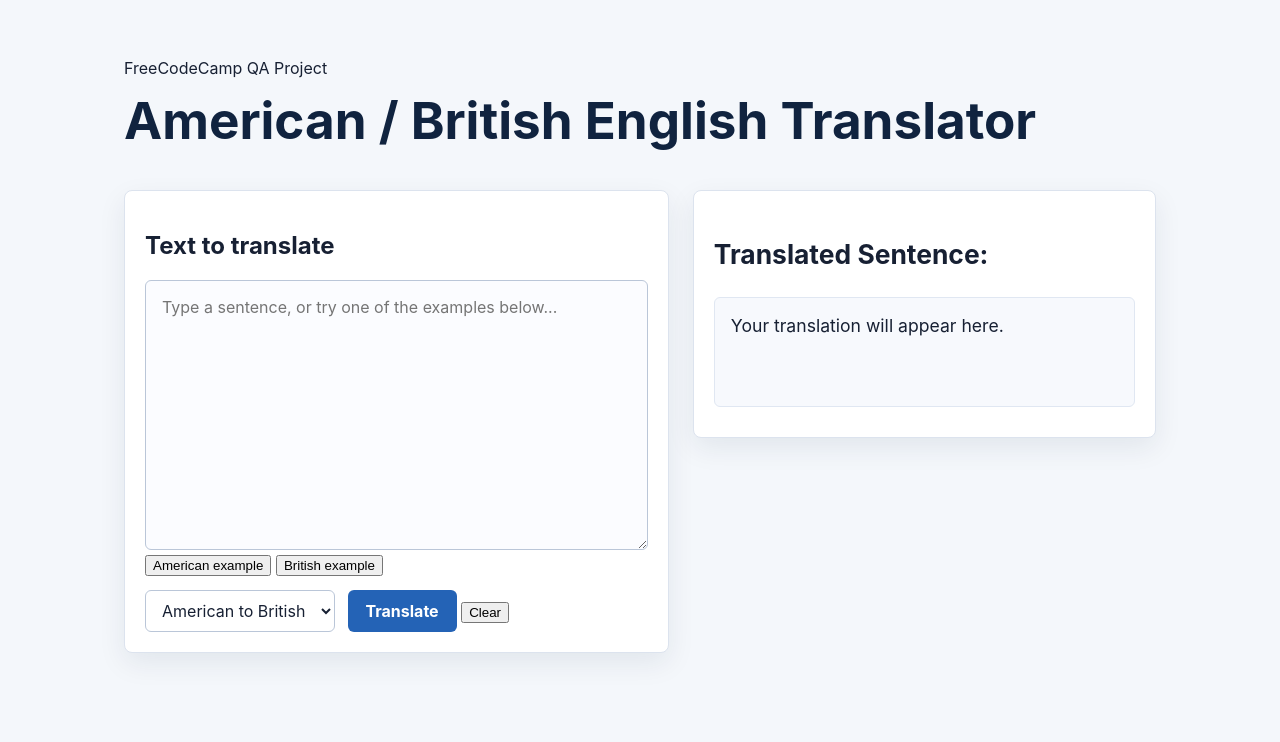
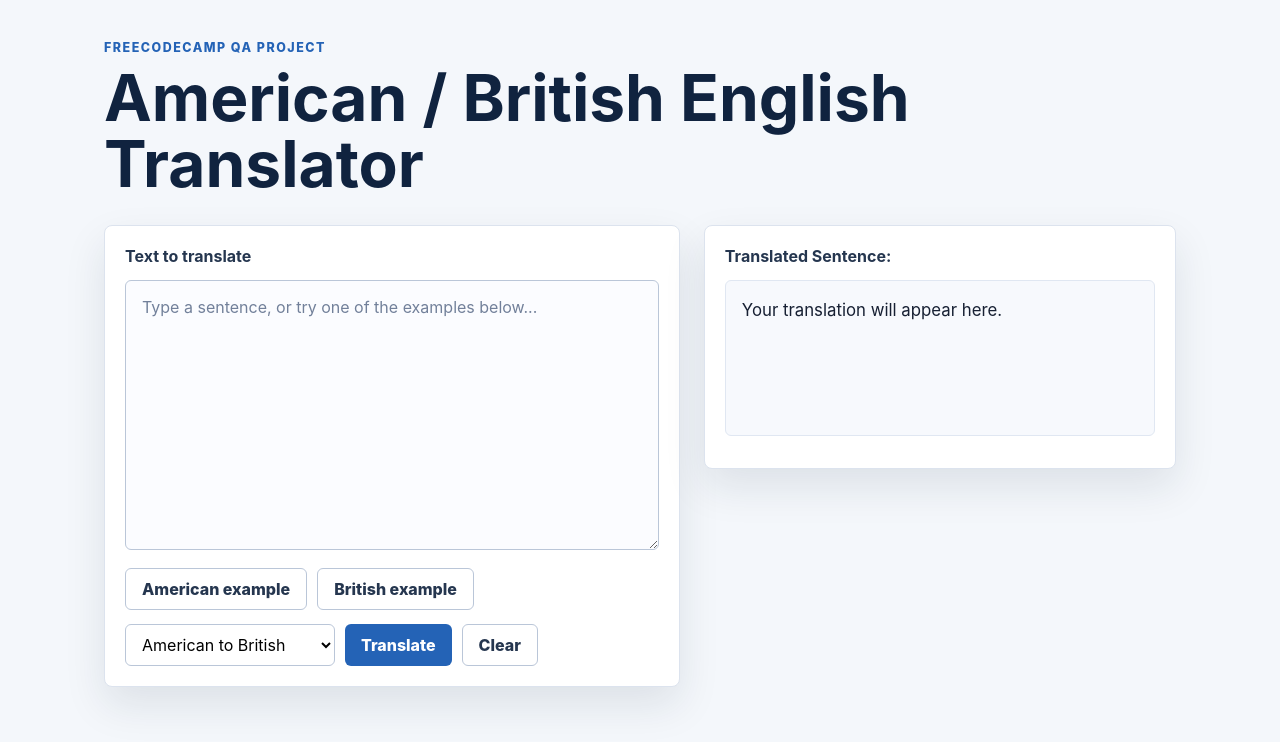
Before and after one commit to manishh28/American-British-Translator, a website: page views/index.html in a window 1280 px wide. Drawn offline with Linux system fonts and the light colour scheme.

Commit message:
Update style.css

```diff
--- a/public/style.css
+++ b/public/style.css
@@ -6,119 +6,153 @@ body {
   margin: 0;
   min-height: 100vh;
   font-family: Inter, system-ui, -apple-system, BlinkMacSystemFont, "Segoe UI", sans-serif;
+  color: #172033;
   background: #f4f7fb;
-  color: #172033;
 }
 
-header {
-  max-width: 1080px;
+button,
+input,
+select,
+textarea {
+  font: inherit;
+}
+
+.page-shell {
+  max-width: 1120px;
   margin: 0 auto;
-  padding: 42px 24px 18px;
+  padding: 40px 24px;
+}
+
+.app-header {
+  margin-bottom: 28px;
+}
+
+.eyebrow {
+  margin: 0 0 10px;
+  font-size: 0.78rem;
+  font-weight: 800;
+  letter-spacing: 0.12em;
+  text-transform: uppercase;
+  color: #2463b6;
+}
+
+h1,
+h2 {
+  margin: 0;
+  letter-spacing: 0;
 }
 
 h1 {
-  margin: 0;
-  font-size: clamp(2rem, 4vw, 3.5rem);
-  line-height: 1.05;
-  letter-spacing: 0;
+  max-width: 820px;
+  font-size: clamp(2.1rem, 5vw, 4.2rem);
+  line-height: 1.03;
   color: #10233f;
 }
 
-hr {
-  border: 0;
-  height: 1px;
-  background: #d8e0ec;
-  max-width: 1080px;
+h2 {
+  margin-bottom: 14px;
+  font-size: 1rem;
+  color: #25364f;
 }
 
 .container {
-  max-width: 1080px;
-  margin: 0 auto;
-  padding: 24px;
   display: grid;
-  grid-template-columns: minmax(0, 1fr) minmax(300px, 0.85fr);
+  grid-template-columns: minmax(0, 1fr) minmax(320px, 0.82fr);
   gap: 24px;
   align-items: start;
 }
 
 .form-container,
 #output-container {
-  background: #ffffff;
+  min-width: 0;
   border: 1px solid #dce3ee;
   border-radius: 8px;
   padding: 20px;
-  box-shadow: 0 10px 28px rgba(16, 35, 63, 0.08);
+  background: #ffffff;
+  box-shadow: 0 18px 42px rgba(16, 35, 63, 0.1);
 }
 
 #text-input {
   width: 100%;
-  min-height: 230px;
+  min-height: 240px;
   resize: vertical;
   border: 1px solid #bac6d8;
   border-radius: 6px;
   padding: 14px 16px;
-  font: inherit;
-  font-size: 1rem;
   line-height: 1.5;
   color: #172033;
   background: #fbfcff;
 }
 
-#text-input:focus,
-#locale-select:focus,
-#translate-btn:focus {
-  outline: 3px solid rgba(45, 114, 210, 0.22);
-  border-color: #2d72d2;
+#text-input::placeholder {
+  color: #72809a;
+}
+
+.sample-row,
+.controls-row {
+  display: flex;
+  flex-wrap: wrap;
+  gap: 10px;
+  margin-top: 14px;
 }
 
 #locale-select {
+  min-width: 210px;
   height: 42px;
-  margin-top: 14px;
-  margin-right: 8px;
   border: 1px solid #bac6d8;
   border-radius: 6px;
   padding: 0 12px;
-  font: inherit;
   background: #ffffff;
-  color: #172033;
+}
+
+#translate-btn,
+#clear-btn,
+.sample-btn {
+  min-height: 42px;
+  border-radius: 6px;
+  padding: 0 16px;
+  font-weight: 800;
+  cursor: pointer;
 }
 
 #translate-btn {
-  height: 42px;
   border: 0;
-  border-radius: 6px;
-  padding: 0 18px;
-  font: inherit;
-  font-weight: 700;
   color: #ffffff;
   background: #2463b6;
-  cursor: pointer;
 }
 
 #translate-btn:hover {
   background: #1d5299;
 }
 
-#solution-container {
-  font-size: 1.1rem;
-  line-height: 1.6;
+#clear-btn,
+.sample-btn {
+  border: 1px solid #bac6d8;
+  color: #25364f;
+  background: #ffffff;
 }
 
-#solution-container > div {
-  margin-top: 10px;
+#clear-btn:hover,
+.sample-btn:hover {
+  background: #eef4ff;
+  border-color: #8aaee4;
 }
 
 #translated-sentence {
-  min-height: 110px;
-  padding: 14px 16px;
+  min-height: 156px;
+  margin-top: 10px;
+  border: 1px solid #e0e7f2;
   border-radius: 6px;
+  padding: 16px;
+  font-size: 1.05rem;
+  line-height: 1.6;
   background: #f7f9fd;
-  border: 1px solid #e0e7f2;
 }
 
 #error-msg {
+  margin-top: 12px;
+  font-weight: 800;
   color: #b42318;
-  font-weight: 700;
 }
 
 .highlight {
@@ -126,26 +160,22 @@ hr {
   background: #dff6e9;
   border-radius: 4px;
   padding: 1px 4px;
-  font-weight: 700;
+  font-weight: 800;
 }
 
 @media (max-width: 760px) {
-  header {
-    padding: 28px 18px 12px;
+  .page-shell {
+    padding: 28px 18px;
   }
 
   .container {
     grid-template-columns: 1fr;
-    padding: 18px;
   }
 
   #locale-select,
-  #translate-btn {
+  #translate-btn,
+  #clear-btn,
+  .sample-btn {
     width: 100%;
-    margin-right: 0;
-  }
-
-  #translate-btn {
-    margin-top: 10px;
   }
 }
```
